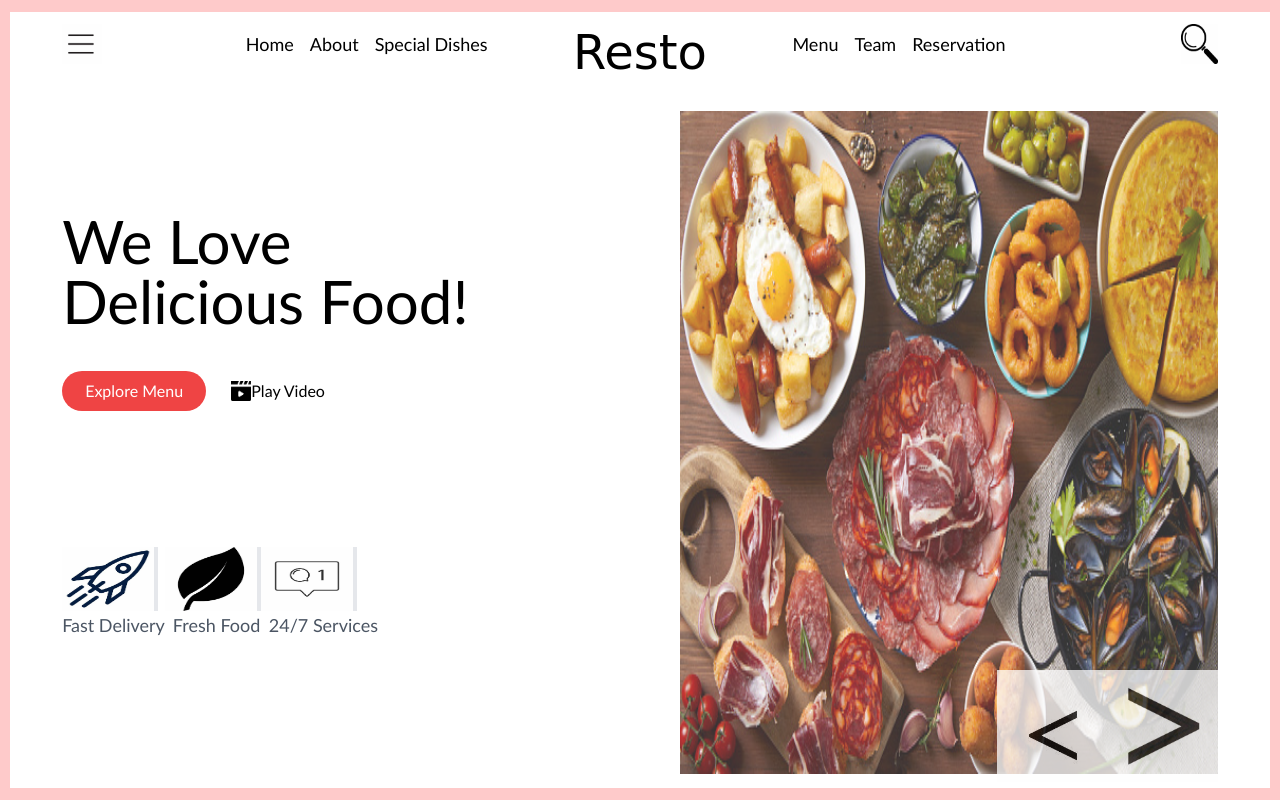
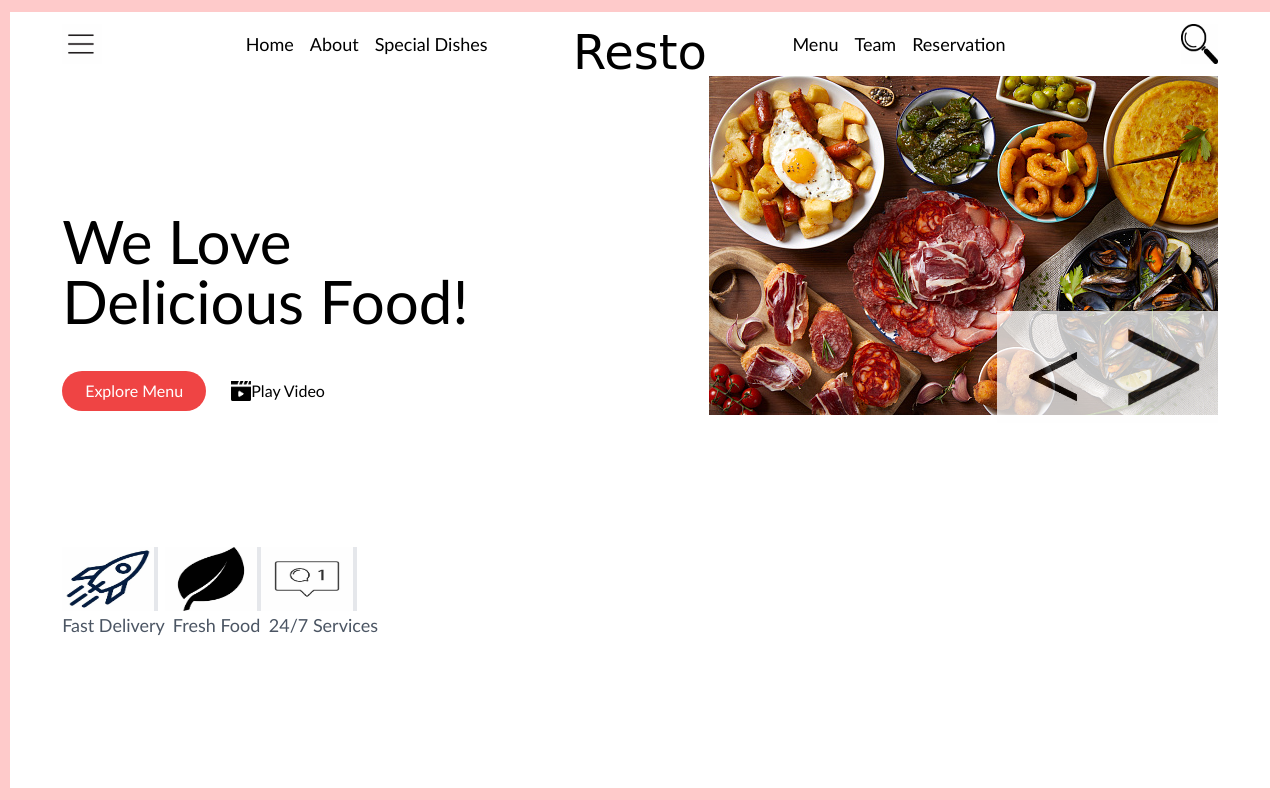
Before and after one commit to Avinashshiyani/resto, a PHP site: page / in a window 1280 px wide. Run offline with PHP 8.4, Linux system fonts and the light colour scheme; some libraries are stand-ins or nearby versions; some web fonts are replaced.

Commit message:
some lttle changes in css custom

```diff
--- a/components/style.css
+++ b/components/style.css
@@ -20,14 +20,15 @@
     font-family: 'Gill Sans', 'Gill Sans MT', Calibri, 'Trebuchet MS', sans-serif;
     font-weight: 100;
 }
-.image-intro
+/* .image-intro
 {
-    height: 100%;
-    width: 100%;
-}
-.main-image-sizing
+    height: 50%;
+    width: 50%;
+} */
+/* .main-image-sizing
 {
-    height: 95%;
-    width: 93%;
+    display: flex;
+    align-items: center;
+    justify-content: center;
     opacity: 0.8;
-}
+} */
```
